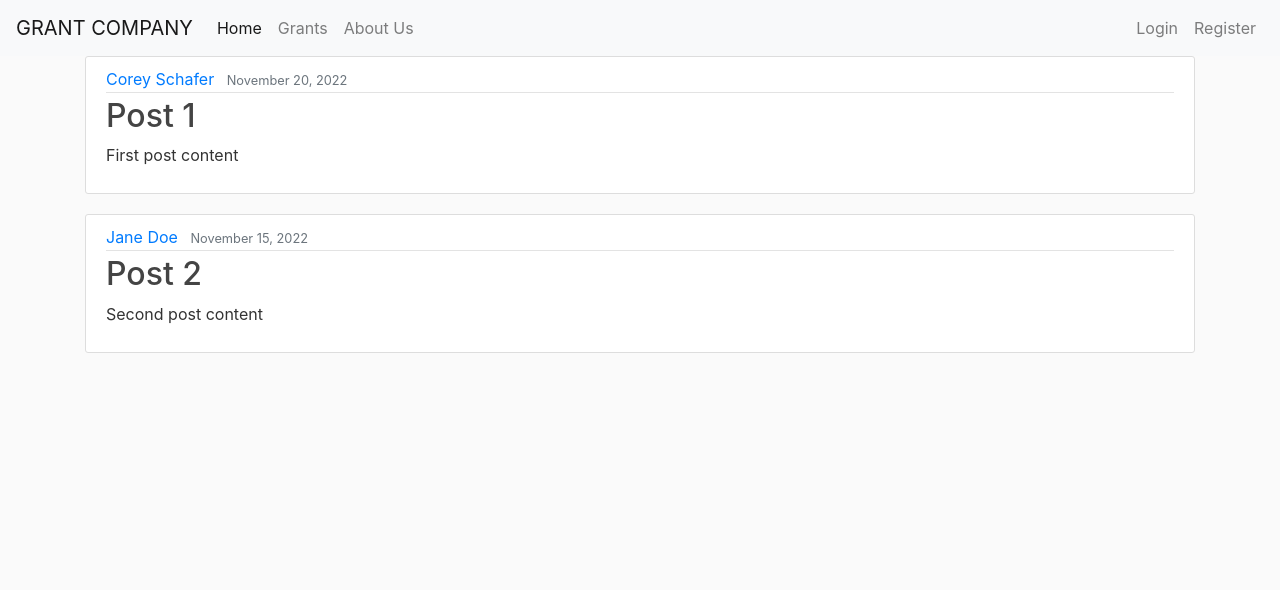
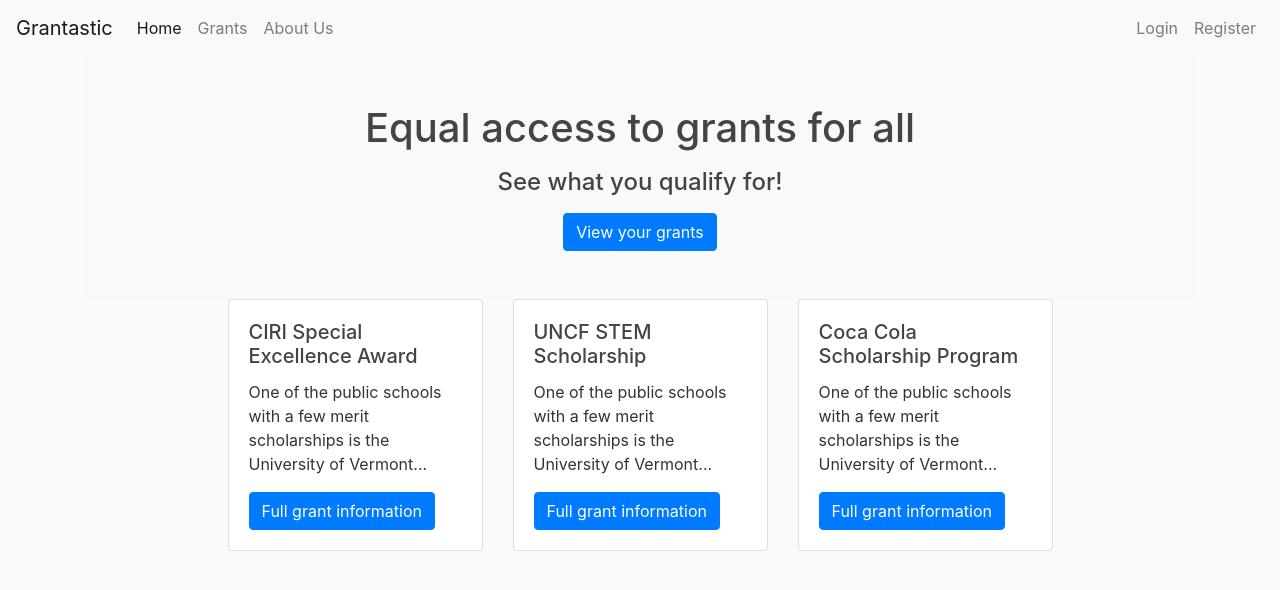
Before and after one commit to BenKluger/QC-x-Headstart, a Flask app: page / in a window 1280 px wide. Shown: the top 590 px of the page. Run offline with Flask 2, Linux system fonts and the light colour scheme; some libraries are stand-ins or nearby versions.

Commit message:
update home page

```diff
--- a/templates/home.html
+++ b/templates/home.html
@@ -1,6 +1,46 @@
 {% extends "layout.html" %}
 {% block content %}
-    {% for post in posts %}
+
+
+<!-- Hero -->
+<div class="p-5 text-center bg-light">
+  <h1 class="mb-3">Equal access to grants for all</h1>
+  <h4 class="mb-3">See what you qualify for!</h4>
+  <a class="btn btn-primary" href="/grants" role="button">View your grants</a>
+</div>
+<!-- Hero -->
+
+<div class="row justify-content-center">
+  <div class="col-sm-3">
+    <div class="card">
+      <div class="card-body">
+        <h5 class="card-title">CIRI Special Excellence Award</h5>
+        <p class="card-text">One of the public schools with a few merit scholarships is the University of Vermont...</p>
+        <a href="#" class="btn btn-primary">Full grant information</a>
+      </div>
+    </div>
+  </div>
+  <div class="col-sm-3">
+    <div class="card">
+      <div class="card-body">
+        <h5 class="card-title">UNCF STEM Scholarship</h5>
+        <p class="card-text">One of the public schools with a few merit scholarships is the University of Vermont...</p>
+        <a href="#" class="btn btn-primary">Full grant information</a>
+      </div>
+    </div>
+  </div>
+  <div class="col-sm-3">
+    <div class="card">
+      <div class="card-body">
+        <h5 class="card-title">Coca Cola Scholarship Program</h5>
+        <p class="card-text">One of the public schools with a few merit scholarships is the University of Vermont...</p>
+        <a href="#" class="btn btn-primary">Full grant information</a>
+      </div>
+    </div>
+  </div>
+</div>
+
+    <!-- {% for post in posts %}
         <article class="media content-section">
           <div class="media-body">
             <div class="article-metadata">
@@ -11,5 +51,5 @@
             <p class="article-content">{{ post.content }}</p>
           </div>
         </article>
-    {% endfor %}
+    {% endfor %} -->
 {% endblock content %}
--- a/templates/layout.html
+++ b/templates/layout.html
@@ -10,17 +10,13 @@
 
     <link rel="stylesheet" type="text/css" href="{{ url_for('static', filename='main.css') }}">
 
-    {% if title %}
-        <title>Hackathon Project - {{ title }}</title>
-    {% else %}
-        <title>Hackathon Project</title>
-    {% endif %}
+
 </head>
 <body>
     <header class="site-header">
       <!-- Test navbar -->
       <nav class="navbar navbar-expand-lg navbar-light bg-light">
-        <a class="navbar-brand" href="#">GRANT COMPANY</a>
+        <a class="navbar-brand" href="/home">Grantastic</a>
         <button class="navbar-toggler" type="button" data-toggle="collapse" data-target="#navbarText" aria-controls="navbarText" aria-expanded="false" aria-label="Toggle navigation">
           <span class="navbar-toggler-icon"></span>
         </button>
@@ -34,7 +30,7 @@
               <a class="nav-link" href="/grants">Grants</a>
             </li>
             <li class="nav-item">
-              <a class="nav-link" href="#">About Us</a>
+              <a class="nav-link" href="/about">About Us</a>
             </li>
           </ul>
 
@@ -85,6 +81,8 @@
     </main>
 
 
+
+
     <!-- Optional JavaScript -->
     <!-- jQuery first, then Popper.js, then Bootstrap JS -->
     <script src="https://code.jquery.com/jquery-3.2.1.slim.min.js" integrity="sha384-KJ3o2DKtIkvYIK3UENzmM7KCkRr/rE9/Qpg6aAZGJwFDMVNA/GpGFF93hXpG5KkN" crossorigin="anonymous"></script>
```
Also changed, not shown: templates/about.html (+70 -1 lines).
